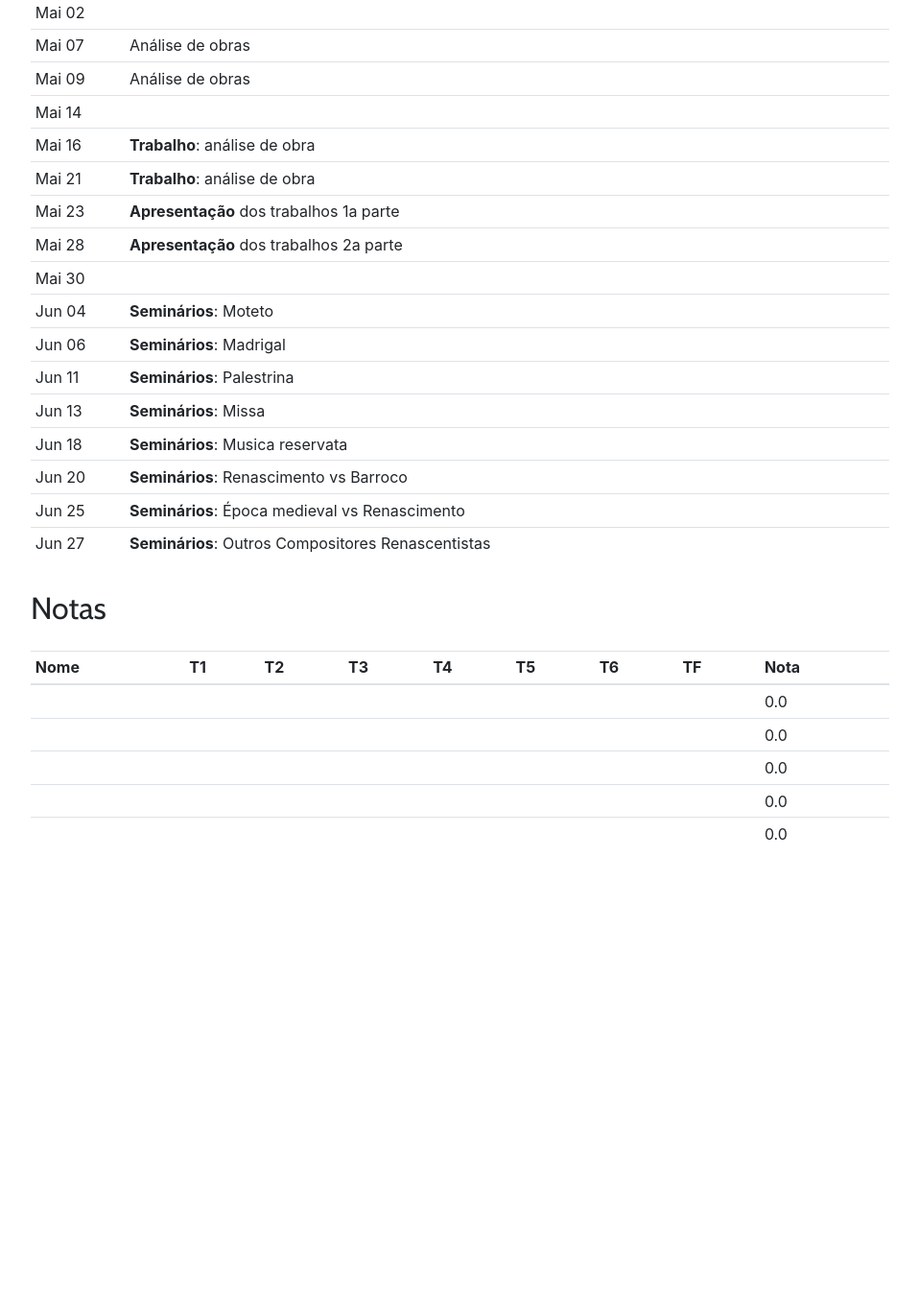
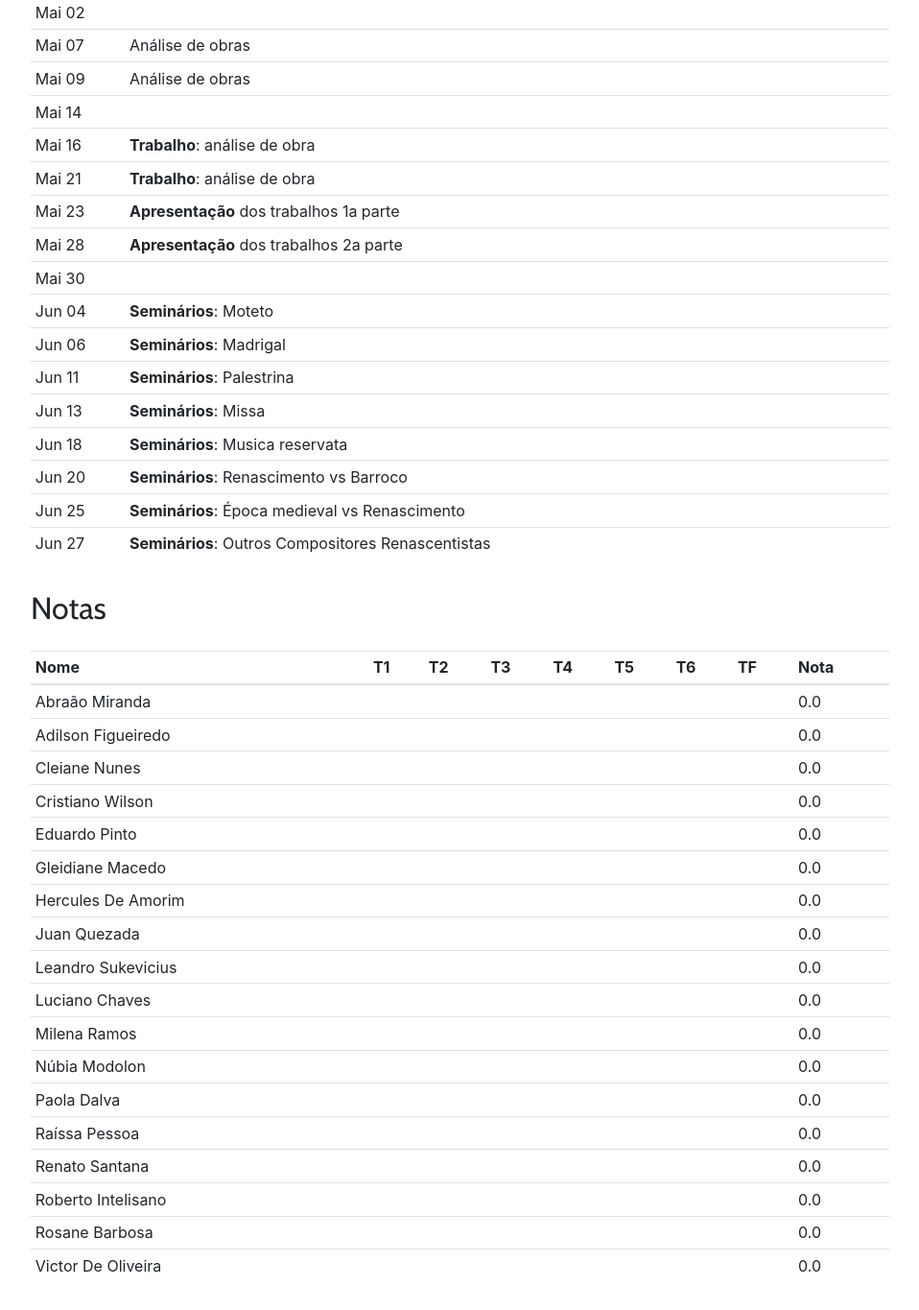
Before and after one commit to kroger/genosmus, a Jekyll site: the page built from _pedro/musa75.md, in a window 1280 px wide and 1400 px high, scrolled down 1798 px. Shown: the top 1365 px of the window at 96% size, without its empty margins (68-1026 px from the left). Built offline with Jekyll 4.4.1, drawn with Linux system fonts in a browser that asks for light colours; before the commit the page ends 2748 px from its top, so only the background shows below that.

Commit message:
Acrescenta alunos

```diff
--- a/_pedro/musa75.md
+++ b/_pedro/musa75.md
@@ -81,13 +81,26 @@ Jun 27 | **Seminários**: Outros Compositores Renascentistas
 ## Notas
 
 
-| Nome | T1 | T2 | T3 | T4 | T5 | T6 | TF | Nota |
-|------|----|----|----|----|----|----|----|------|
-|      |    |    |    |    |    |    |    | =sum |
-|      |    |    |    |    |    |    |    | =sum |
-|      |    |    |    |    |    |    |    | =sum |
-|      |    |    |    |    |    |    |    | =sum |
-|      |    |    |    |    |    |    |    | =sum |
+| Nome               | T1 | T2 | T3 | T4 | T5 | T6 | TF | Nota |
+|:-------------------|:---|:---|:---|:---|:---|:---|:---|:-----|
+| Abraão Miranda     |    |    |    |    |    |    |    | =sum |
+| Adilson Figueiredo |    |    |    |    |    |    |    | =sum |
+| Cleiane Nunes      |    |    |    |    |    |    |    | =sum |
+| Cristiano Wilson   |    |    |    |    |    |    |    | =sum |
+| Eduardo Pinto      |    |    |    |    |    |    |    | =sum |
+| Gleidiane Macedo   |    |    |    |    |    |    |    | =sum |
+| Hercules De Amorim |    |    |    |    |    |    |    | =sum |
+| Juan Quezada       |    |    |    |    |    |    |    | =sum |
+| Leandro Sukevicius |    |    |    |    |    |    |    | =sum |
+| Luciano Chaves     |    |    |    |    |    |    |    | =sum |
+| Milena Ramos       |    |    |    |    |    |    |    | =sum |
+| Núbia Modolon      |    |    |    |    |    |    |    | =sum |
+| Paola Dalva        |    |    |    |    |    |    |    | =sum |
+| Raíssa Pessoa      |    |    |    |    |    |    |    | =sum |
+| Renato Santana     |    |    |    |    |    |    |    | =sum |
+| Roberto Intelisano |    |    |    |    |    |    |    | =sum |
+| Rosane Barbosa     |    |    |    |    |    |    |    | =sum |
+| Victor De Oliveira |    |    |    |    |    |    |    | =sum |
 {: .table .table-sm }
 
 
```
Also changed, not shown: _pedro/musa86.md (+11 -7 lines), _pedro/musb18.md (+8 -7 lines), _pedro/musb87.md (+8 -7 lines).
